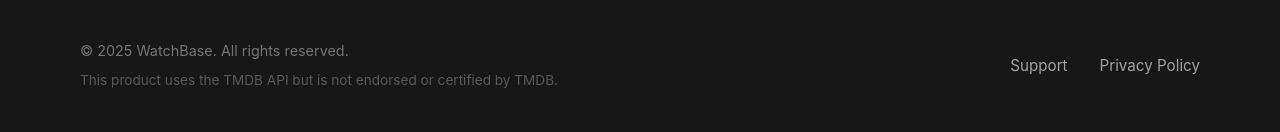
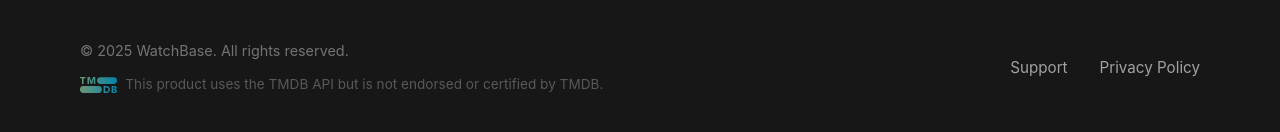
Before and after one commit to joshgallantt/WatchBaseWeb, a plain HTML site: page index.html in a window 1280 px wide. Shown: the part 2236-2368 px from the top of the page. Drawn offline with Linux system fonts and the light colour scheme.

Commit message:
Add TMDB logo to website attribution
- Display TMDB logo alongside attribution text in footers
- Improves visual compliance with TMDB branding requirements
- Logo appears on all pages (home, support, privacy policy)

```diff
--- a/index.html
+++ b/index.html
@@ -409,7 +409,10 @@
             <div class="footer-content">
                 <div class="copyright">
                     © 2025 WatchBase. All rights reserved.<br>
-                    <span style="font-size: 0.85rem; opacity: 0.7; margin-top: 8px; display: inline-block;">This product uses the TMDB API but is not endorsed or certified by TMDB.</span>
+                    <div style="display: flex; align-items: center; justify-content: center; gap: 8px; margin-top: 12px;">
+                        <img src="images/tmdb-logo.svg" alt="TMDB Logo" style="height: 16px; opacity: 0.7;">
+                        <span style="font-size: 0.85rem; opacity: 0.7;">This product uses the TMDB API but is not endorsed or certified by TMDB.</span>
+                    </div>
                 </div>
                 <div class="footer-links">
                     <a href="support.html">Support</a>
```
Also changed, not shown: privacy-policy.html (+4 -1 lines), support.html (+4 -1 lines), images/tmdb-logo.svg (added).
